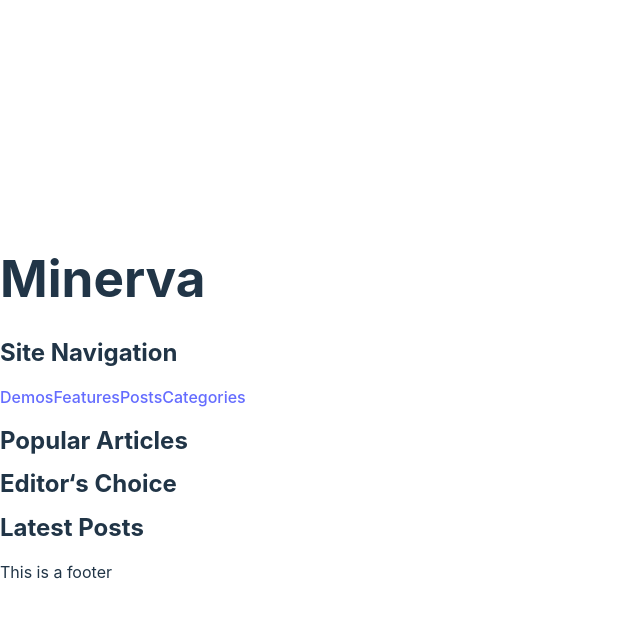
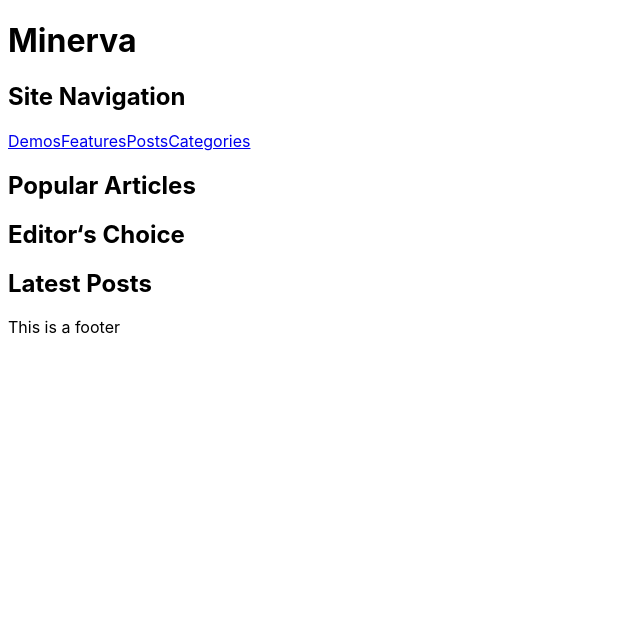
Before and after one commit to dougalg/presentations, a React (Vite) app in the folder a11y-code-along/a11y-code-along/: page / in a window 1280 px wide. Shown: the top 618 px of the page, without its empty margins (0-640 px from the left). Built offline with nearby package versions, Linux system fonts and the light colour scheme.

Commit message:
Remove CSS

```diff
--- a/a11y-code-along/a11y-code-along/src/index.css
+++ b/a11y-code-along/a11y-code-along/src/index.css
@@ -1,12 +1,8 @@
 :root {
   font-family: Inter, Avenir, Helvetica, Arial, sans-serif;
-  font-size: 16px;
-  line-height: 24px;
   font-weight: 400;
 
-  color-scheme: light dark;
-  color: rgba(255, 255, 255, 0.87);
-  background-color: #242424;
+  /* color-scheme: light dark; */
 
   font-synthesis: none;
   text-rendering: optimizeLegibility;
@@ -14,57 +10,3 @@
   -moz-osx-font-smoothing: grayscale;
   -webkit-text-size-adjust: 100%;
 }
-
-a {
-  font-weight: 500;
-  color: #646cff;
-  text-decoration: inherit;
-}
-a:hover {
-  color: #535bf2;
-}
-
-body {
-  margin: 0;
-  display: flex;
-  place-items: center;
-  min-width: 320px;
-  min-height: 100vh;
-}
-
-h1 {
-  font-size: 3.2em;
-  line-height: 1.1;
-}
-
-button {
-  border-radius: 8px;
-  border: 1px solid transparent;
-  padding: 0.6em 1.2em;
-  font-size: 1em;
-  font-weight: 500;
-  font-family: inherit;
-  background-color: #1a1a1a;
-  cursor: pointer;
-  transition: border-color 0.25s;
-}
-button:hover {
-  border-color: #646cff;
-}
-button:focus,
-button:focus-visible {
-  outline: 4px auto -webkit-focus-ring-color;
-}
-
-@media (prefers-color-scheme: light) {
-  :root {
-    color: #213547;
-    background-color: #ffffff;
-  }
-  a:hover {
-    color: #747bff;
-  }
-  button {
-    background-color: #f9f9f9;
-  }
-}
```
Also changed, not shown: 1 other file (tests, documents, lock files or other folders).
